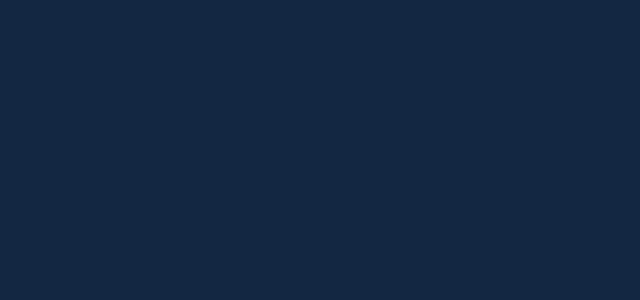
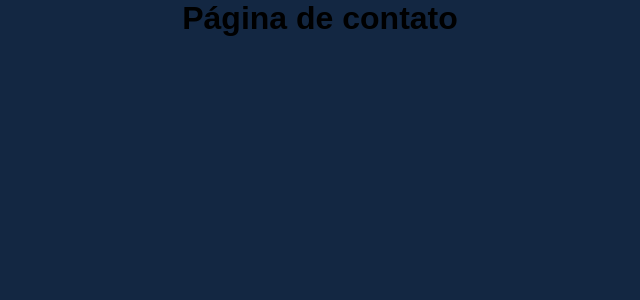
Before and after one commit to Gusthgomes/MeuLink, a React (Create React App) app: page /contact in a window 1280 px wide. Before the commit this address had no page. Shown: the top 300 px of the page, without its empty margins (320-960 px from the left). Built offline with nearby package versions, Linux system fonts and the light colour scheme.

Commit message:
feat: created page contact

```diff
--- /dev/null
+++ b/src/pages/Contacts/index.js
@@ -0,0 +1,7 @@
+export default function Contact(){
+    return(
+        <div>
+            <h1>Página de contato</h1>
+        </div>
+    )
+}
--- a/src/routes.js
+++ b/src/routes.js
@@ -2,6 +2,7 @@ import { BrowserRouter, Routes, Route} from 'react-router-dom';
 
 import Home from './pages/Home';
 import Links from './pages/Links';
+import Contact from './pages/Contacts';
 
 function RoutesApp(){
     return(
@@ -9,6 +10,7 @@ function RoutesApp(){
             <Routes>
                 <Route path="/" element={<Home/>}/>
                 <Route path="/links" element={<Links/>}/>
+                <Route path="/contact" element={<Contact/>}/>
             </Routes>
         </BrowserRouter>
     )
```
